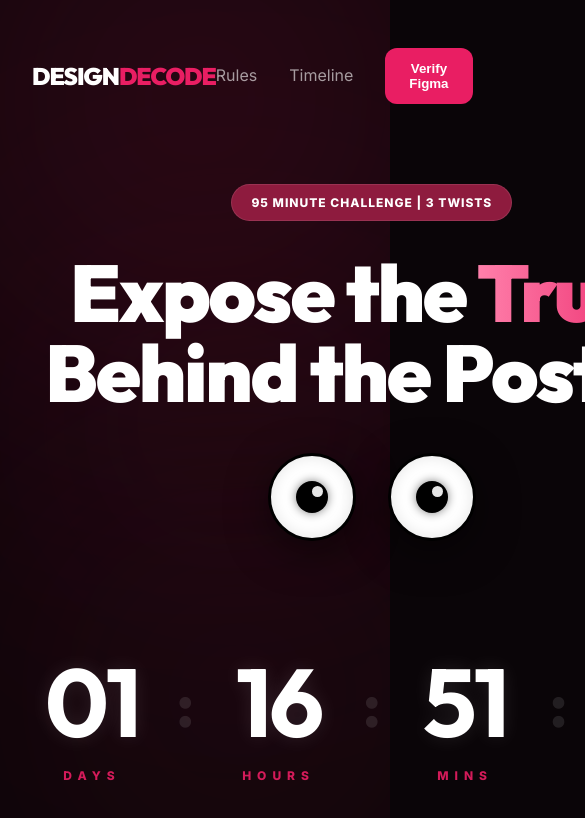
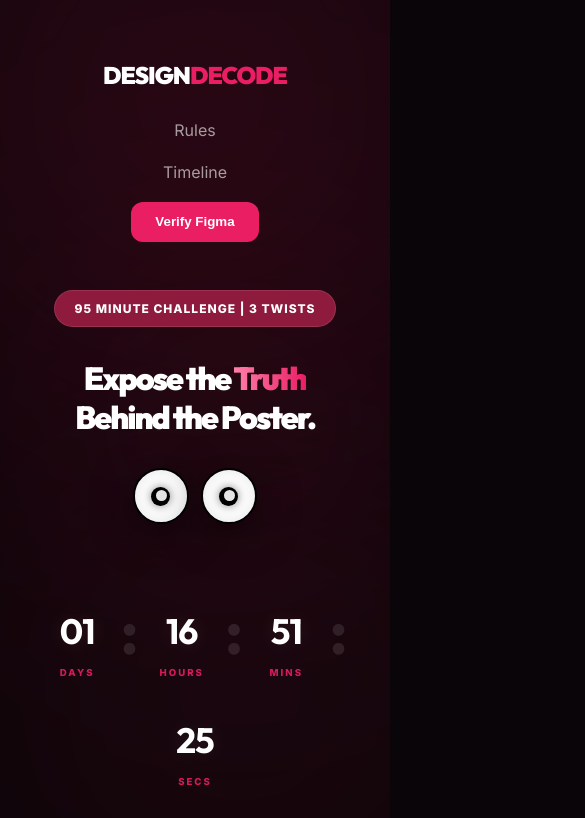
Before and after one commit to SriramGandhiS/Design-decode-ai-detect, a website built with Vite: page index.html in a window 390 px wide. Shown: the top 818 px of the page, 585 px wide, since content can reach past the window. Built offline with nearby package versions, Linux system fonts and the light colour scheme.

Commit message:
fix: aggressive mobile layout and typography corrections

```diff
--- a/app.js
+++ b/app.js
@@ -13,8 +13,11 @@ document.addEventListener('DOMContentLoaded', () => {
 
     // --- HIGH-END OGL RIBBONS LOGIC ---
     const ribbonContainer = document.getElementById('ribbons-container');
-    if (ribbonContainer && typeof ogl !== 'undefined') {
+    const isMobile = window.innerWidth <= 768;
+
+    if (ribbonContainer && typeof ogl !== 'undefined' && !isMobile) {
         const { Renderer, Transform, Vec3, Color, Polyline } = ogl;
+        // ... (rest of OGL initialization stays same)
 
         const colors = ['#ffffff', '#e91e63'];
         const baseSpring = 0.035;
--- a/style.css
+++ b/style.css
@@ -1146,3 +1146,102 @@ body.cursor-hover .reticle-bracket {
     z-index: 9999;
     opacity: 0.8;
 }
+
+
+/* --- MOBILE OPTIMIZATION (Aggressive Fix) --- */
+@media (max-width: 768px) {
+    #ribbons-container { display: none !important; }
+    body { cursor: auto !important; }
+
+    .container { padding: 1.5rem 1rem; }
+
+    /* Fix Navigation Clashing */
+    nav {
+        flex-direction: column;
+        gap: 1.5rem;
+        text-align: center;
+        padding: 1.5rem 0;
+    }
+
+    .nav-links {
+        flex-direction: column;
+        gap: 1rem;
+        width: 100%;
+    }
+
+    .nav-btn-group {
+        width: 100%;
+        justify-content: center;
+    }
+
+    /* Fix Hero Overflow */
+    h1 {
+        font-size: 2rem;
+        line-height: 1.2;
+        margin-bottom: 1rem;
+        word-wrap: break-word;
+    }
+
+    .hero-content {
+        margin-top: 1.5rem;
+        padding: 0 0.5rem;
+    }
+
+    /* Fix Timer Overflow */
+    .minimal-timer {
+        gap: 0.5rem;
+        margin: 2rem 0;
+        flex-wrap: wrap;
+    }
+
+    .timer-stat {
+        min-width: 70px;
+    }
+
+    .timer-stat span:first-child {
+        font-size: 2.2rem;
+        letter-spacing: -1px;
+    }
+
+    .timer-stat .label {
+        font-size: 0.6rem;
+        letter-spacing: 2px;
+    }
+
+    /* Fix Eye Tracker Scaling */
+    .eye-tracker-container {
+        gap: 0.75rem;
+        margin: 1rem 0 1.5rem 0;
+    }
+    .eye {
+        width: 3.5rem;
+        height: 3.5rem;
+        border-width: 2px;
+    }
+    .pupil {
+        width: 1.2rem;
+        height: 1.2rem;
+    }
+
+    /* Other Sections */
+    .engine-dashboard {
+        grid-template-columns: 1fr;
+        gap: 1.5rem;
+    }
+
+    .stats-strip {
+        flex-direction: column;
+        gap: 2rem;
+        padding: 2rem;
+        align-items: center;
+        text-align: center;
+    }
+
+    .wheel-wrap {
+        max-width: 95vw;
+    }
+
+    .sub-coordinators {
+        grid-template-columns: 1fr;
+    }
+}
```
